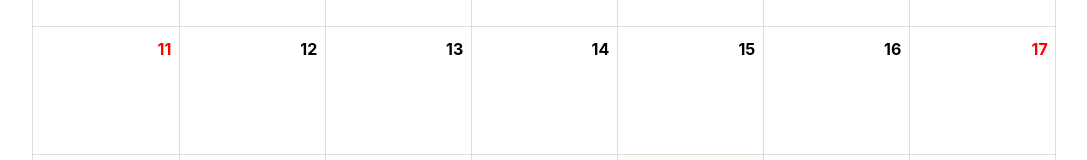
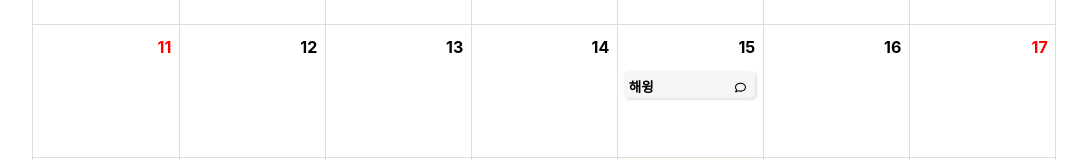
Before and after one commit to leesoonjae/calendar-pj, a React (Create React App) app: page / in a window 1280 px wide. Shown: the part 491-651 px from the top of the page, without its empty margins (96-1183 px from the left). Built offline with nearby package versions, Linux system fonts and the light colour scheme; data requests are answered from the project's data file.

Commit message:
짜잘한거 2

```diff
--- a/db.json
+++ b/db.json
@@ -90,6 +90,14 @@
           "date": "function toISOString() { [native code] }"
         }
       ]
+    },
+    {
+      "id": "19522f45-816a-454e-a74b-75ee75bbc1d7",
+      "title": "해윙",
+      "userId": "이순재",
+      "date": "2022-12-15",
+      "desc": "해윙~",
+      "comments": []
     }
   ]
 }
--- a/src/components/todo/TodoItem.jsx
+++ b/src/components/todo/TodoItem.jsx
@@ -23,11 +23,6 @@ const TodoItem = ({ selectedId, hideModalHandler, seletedDate }) => {
   if (selectedId !== "") {
     todo = todos.filter((todo) => todo.id === selectedId);
   }
-
-  // console.log(selectedId);
-  // console.log(todo);
-
-  // console.log(state);
 
   const [todoTitleValue, setTodoTitleValue] = useState(
     todo ? todo[0].title : ""
@@ -117,20 +112,20 @@ const TodoItem = ({ selectedId, hideModalHandler, seletedDate }) => {
     <>
       <TodoPostDeleteButtonContainer>
         <Button
+          background="transparent"
+          borderColor="transparent"
+          hoverBackground="transparent"
+          onClick={savePostHandler}
+        >
+          <BsFillCheckCircleFill color="black" fontSize="1.6rem" />
+        </Button>
+        <Button
           onClick={handlePostDeleteButton}
           background="transparent"
           borderColor="transparent"
           hoverBackground="transparent"
         >
           <BsTrash color="black" fontSize="1.6rem" />
-        </Button>
-        <Button
-          background="transparent"
-          borderColor="transparent"
-          hoverBackground="transparent"
-          onClick={savePostHandler}
-        >
-          <BsFillCheckCircleFill color="black" fontSize="1.6rem" />
         </Button>
       </TodoPostDeleteButtonContainer>
       <TodoTitleStyled
@@ -243,8 +238,11 @@ const TodoDescritionStyled = styled.textarea`
 `;
 
 const TodoPostDeleteButtonContainer = styled.div`
+  position: relative;
+  right: -2rem;
   display: flex;
   justify-content: end;
+  box-sizing: border-box;
 `;
 
 const TodoUserNameStyled = styled.select`
```
